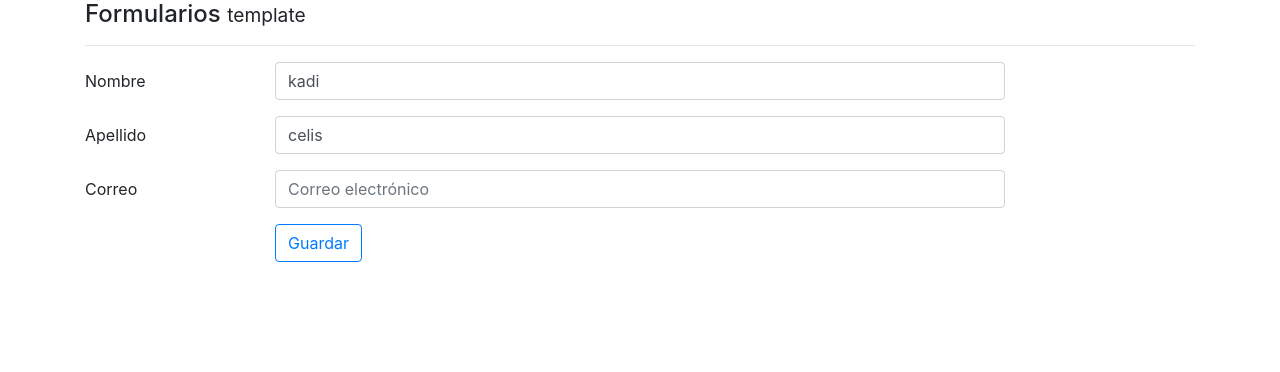
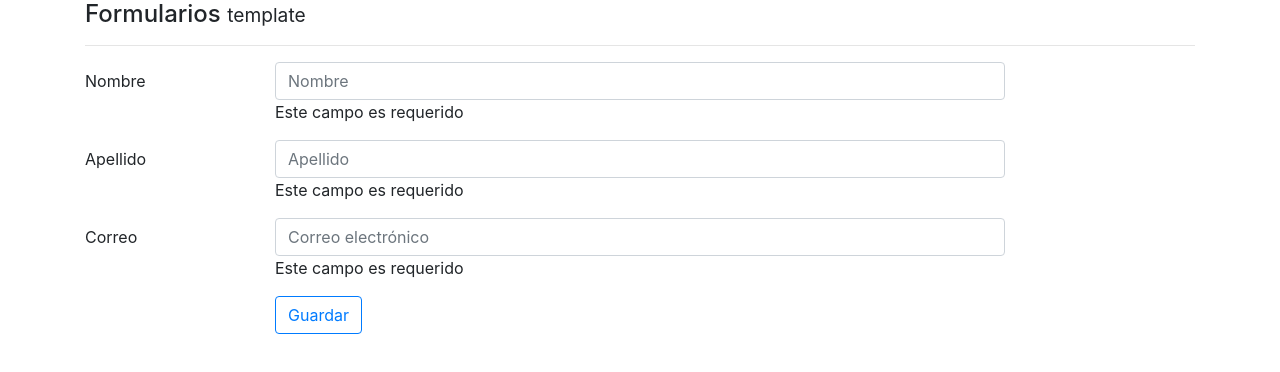
Before and after one commit to Asterykary/Formulario, an Angular app: page / in a window 1280 px wide. Shown: the top 372 px of the page. Built offline with nearby package versions, Linux system fonts and the light colour scheme.

Commit message:
Validaciones y cambio de estilo

```diff
--- a/src/app/components/template/template.component.html
+++ b/src/app/components/template/template.component.html
@@ -15,7 +15,14 @@
                name="nombre"
                [(ngModel)]="usuario.nombre"
                minlength="5"
-               required>
+               required
+               #nombre="ngModel">
+        <div *ngIf="nombre.errors?.required">
+          Este campo es requerido
+        </div>
+        <div *ngIf="nombre.errors?.minlength">
+          Ingresar al menos {{nombre.errors.minlength.requiredLength}} carácteres
+        </div>
       </div>
     </div>
 
@@ -27,7 +34,12 @@
                type="text"
                placeholder="Apellido"
                name="apellido"
-               [(ngModel)]="usuario.apellido">
+               [(ngModel)]="usuario.apellido"
+               required
+               #apellido="ngModel">
+        <div *ngIf="apellido.errors?.required">
+           Este campo es requerido
+        </div>
       </div>
     </div>
 
@@ -42,7 +54,16 @@
              name="correo"
              [(ngModel)]="usuario.correo"
              placeholder="Correo electrónico"
-             required>
+             required
+             #correo="ngModel"
+             pattern="[a-z0-9._%+-]+@[a-z0-9.-]+\.[a-z]{2,3}$">
+
+             <div *ngIf="correo.errors?.required">
+              Este campo es requerido
+             </div>
+             <div *ngIf="correo.errors?.pattern">
+              El correo no tiene el formato correcto
+             </div>
     </div>
   </div>
 
--- a/src/app/components/template/template.component.ts
+++ b/src/app/components/template/template.component.ts
@@ -4,15 +4,20 @@
 @Component({
   selector: 'app-template',
   templateUrl: './template.component.html',
-  styles: []
+  styles: [`
+  .ng-invalid.ng-touched:not(form) {
+    border: 1px solid red;
+  }
+  `
+]
 })
 export class TemplateComponent implements OnInit {
 
   // tslint:disable-next-line: ban-types
   usuario: Object = {
-    nombre: 'kadi',
-    apellido: 'celis',
-    correo: ''
+    nombre: null,
+    apellido: null,
+    correo: null
   };
   constructor() { }
 
```
